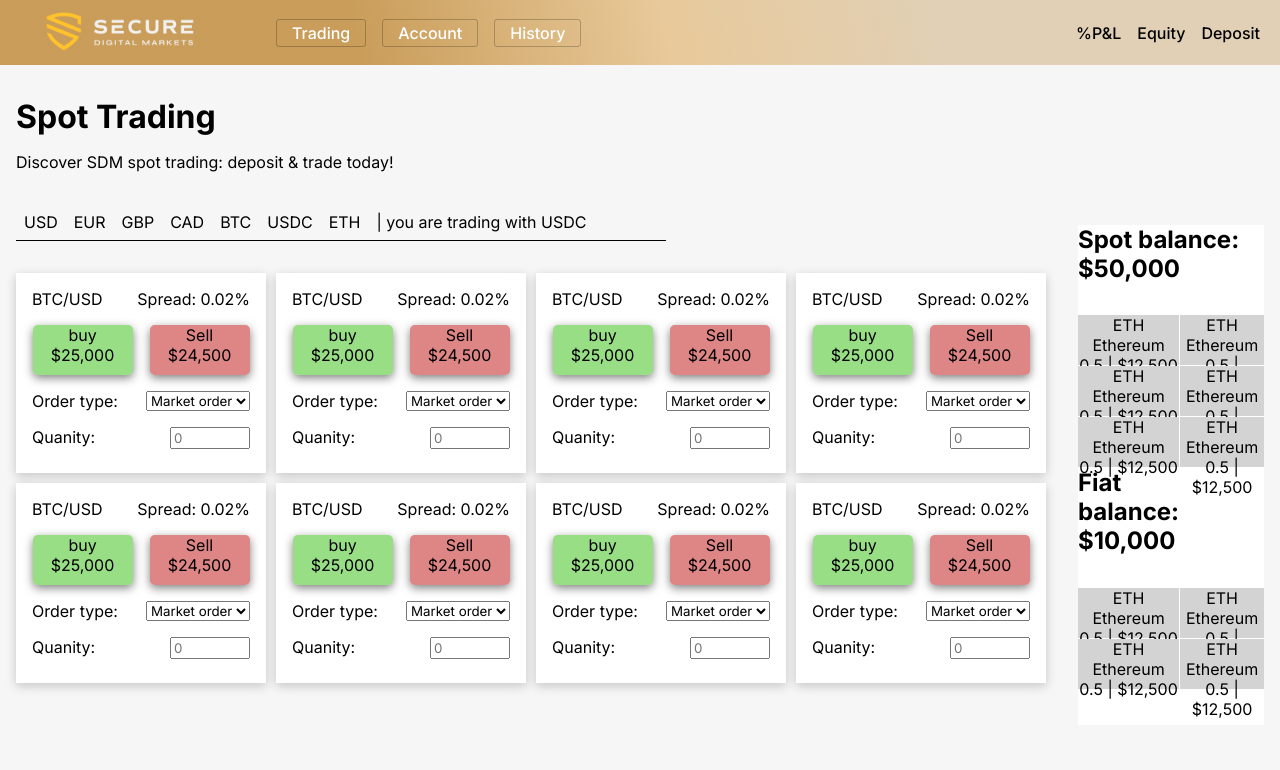
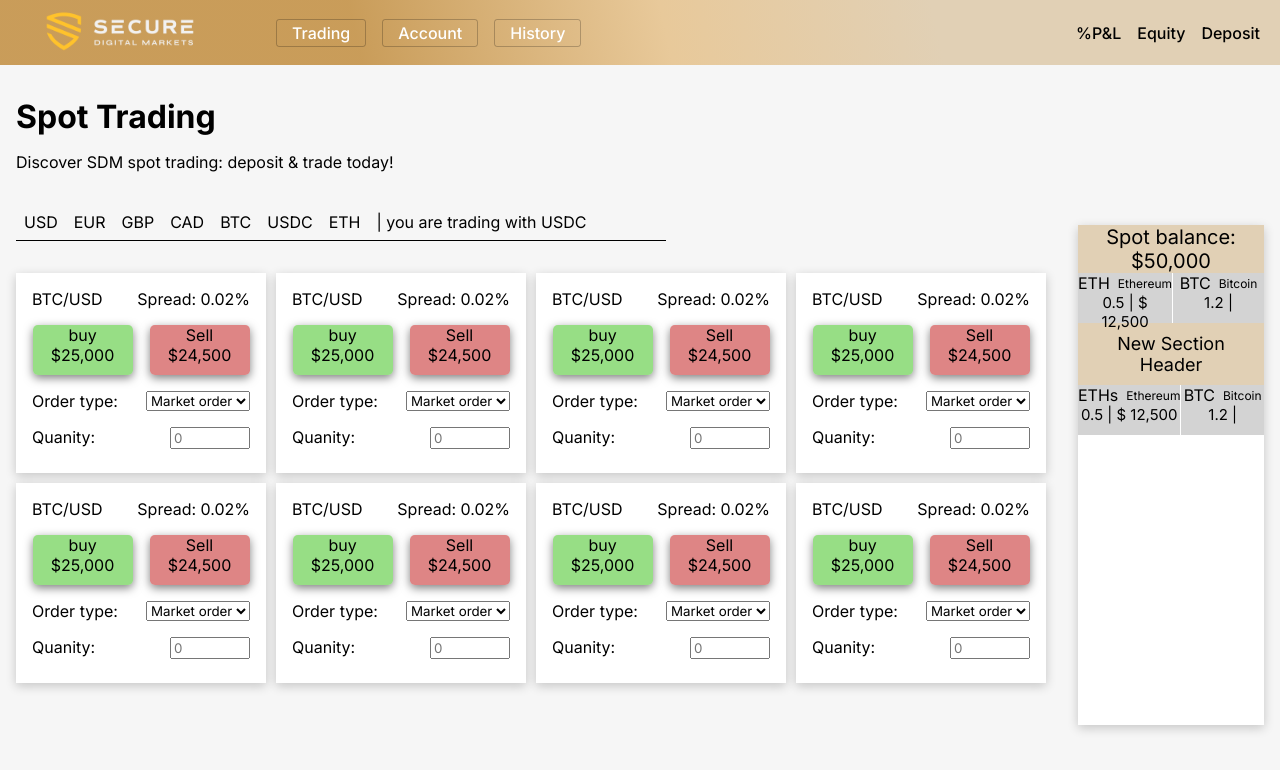
Before and after one commit to Mfried95/trade-dashboard, a React (Vite) app: page / in a window 1280 px wide. Shown: the top 770 px of the page. Built offline with nearby package versions, Linux system fonts and the light colour scheme.

Commit message:
refactored balance item, created an object for spot and fiat balanace and then map through each item

```diff
--- a/src/components/Balance.jsx
+++ b/src/components/Balance.jsx
@@ -1,79 +1,64 @@
+import React, { useState, useEffect } from "react";
 import "../styles/balance.css";
-import BalanceItem from './balanceItem';
+import BalanceItem from "./balanceItem";
 
 const Balance = () => {
+  // State to store balance data
+  const [balances, setBalances] = useState([]);
+  const [fiat, setFiat] = useState([])
+
+  // Simulated data (you can fetch this from an API)
+  const spotBalances = [
+    { id: 1, symbol: "ETH", currency: "Ethereum", amount: 0.5, balance: '$ 12,500' },
+    { id: 2, symbol: "BTC", currency: "Bitcoin", amount: 1.2 },
+
+  ];
+
+  const fiatBalances = [
+    { id: 1, symbol: "ETHs", currency: "Ethereum", amount: 0.5, balance: '$ 12,500' },
+    { id: 2, symbol: "BTC", currency: "Bitcoin", amount: 1.2 },
+
+  ];
+
+  useEffect(() => {
+    setBalances(spotBalances)
+    setFiat(fiatBalances)
+  }, []);
+
+  console.log("this is fiat state", fiat)
+
   return (
     <div className="balance-container">
-      <header>
-        <h2>Spot balance: $50,000</h2>
+      <header className="total-bal-display">
+        <span>Spot balance: $50,000</span>
       </header>
 
       <div className="balance-grid">
-       <BalanceItem
-       symbol={"ETH"}
-       currency={" Ethereum"}
-       amount={"0.5"}
-       balance={"$12,500"}
-       />
-       <BalanceItem
-       symbol={"ETH"}
-       currency={" Ethereum"}
-       amount={"0.5"}
-       balance={"$12,500"}
-       />
-       <BalanceItem
-       symbol={"ETH"}
-       currency={" Ethereum"}
-       amount={"0.5"}
-       balance={"$12,500"}
-       />
-       <BalanceItem
-       symbol={"ETH"}
-       currency={" Ethereum"}
-       amount={"0.5"}
-       balance={"$12,500"}
-       />
-       <BalanceItem
-       symbol={"ETH"}
-       currency={" Ethereum"}
-       amount={"0.5"}
-       balance={"$12,500"}
-       />
-       <BalanceItem
-       symbol={"ETH"}
-       currency={" Ethereum"}
-       amount={"0.5"}
-       balance={"$12,500"}
-       />
-        <header>
-          <h2>Fiat balance: ${"10,000"}</h2>
-        </header>
-        <br />
-        <BalanceItem
-       symbol={"ETH"}
-       currency={" Ethereum"}
-       amount={"0.5"}
-       balance={"$12,500"}
-       />
-       <BalanceItem
-       symbol={"ETH"}
-       currency={" Ethereum"}
-       amount={"0.5"}
-       balance={"$12,500"}
-       />
-       <BalanceItem
-       symbol={"ETH"}
-       currency={" Ethereum"}
-       amount={"0.5"}
-       balance={"$12,500"}
-       />
-       <BalanceItem
-       symbol={"ETH"}
-       currency={" Ethereum"}
-       amount={"0.5"}
-       balance={"$12,500"}
-       />
+        {balances.map((balance) => (
+          <BalanceItem
+            key={balance.id}
+            symbol={balance.symbol}
+            currency={balance.currency}
+            amount={balance.amount}
+            balance={balance.balance}
+          />
+        ))}
+      </div>
 
+      <header className="new-section-header">
+        <span>New Section Header</span>
+      </header>
+
+      <div className="balance-grid">
+      {fiat.map((money) => (
+          <BalanceItem
+            key={money.id}
+            symbol={money.symbol}
+            currency={money.currency}
+            amount={money.amount}
+            balance={money.balance}
+          />
+        ))}
       </div>
     </div>
   );
--- a/src/components/BalanceItem.jsx
+++ b/src/components/BalanceItem.jsx
@@ -4,9 +4,9 @@ import React from 'react'
 const balanceItem = ({symbol, currency, amount, balance}) => {
   return (
         <div className="balance-item">
-          <div className="currency">
-          <span>{symbol}</span>
-          <span>{currency}</span>
+          <div className="balance-header">
+          <span className='symbol'>{symbol}</span>
+          <span className='symbol-name'>{currency}</span>
           </div>
 
           <div className="balance-number">
--- a/src/styles/balance.css
+++ b/src/styles/balance.css
@@ -4,6 +4,7 @@
   width: 320px;
   margin-top: 8em;
   margin-left: 2em;
+  box-shadow: 0 3px 10px rgba(0, 0, 0, 0.2);
 }
 
 .balance-grid {
@@ -18,6 +19,40 @@
   text-align: center;
 }
 
-.currency{
+.balance-header{
+  display: flex;
+  justify-content: center;
+  text-align: center;
+  align-items: center;
+  gap: 0.5em;
+}
 
+.symbol-name {
+  font-size: 12px;
 }
+
+.balance-number{
+  font-size: 15px;
+}
+
+
+/*  */
+
+.total-bal-display{
+  background-color: rgb(225, 208, 181);
+  margin: 0;
+  font-size: 20px;
+  text-align: center;
+}
+
+.fiat-bal-container{
+  width: 100%;
+}
+
+.new-section-header {
+  background-color: rgb(225, 208, 181);
+  text-align: center;
+  padding: 10px; /* Adjust padding as needed */
+  margin: 0px;
+  font-size: 18px;
+}
```
